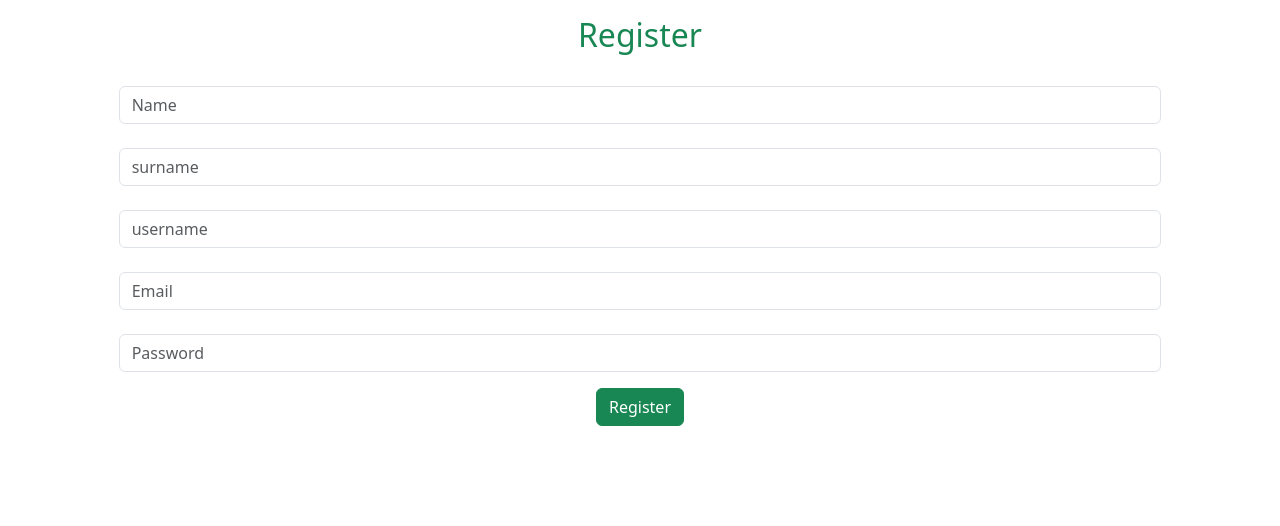
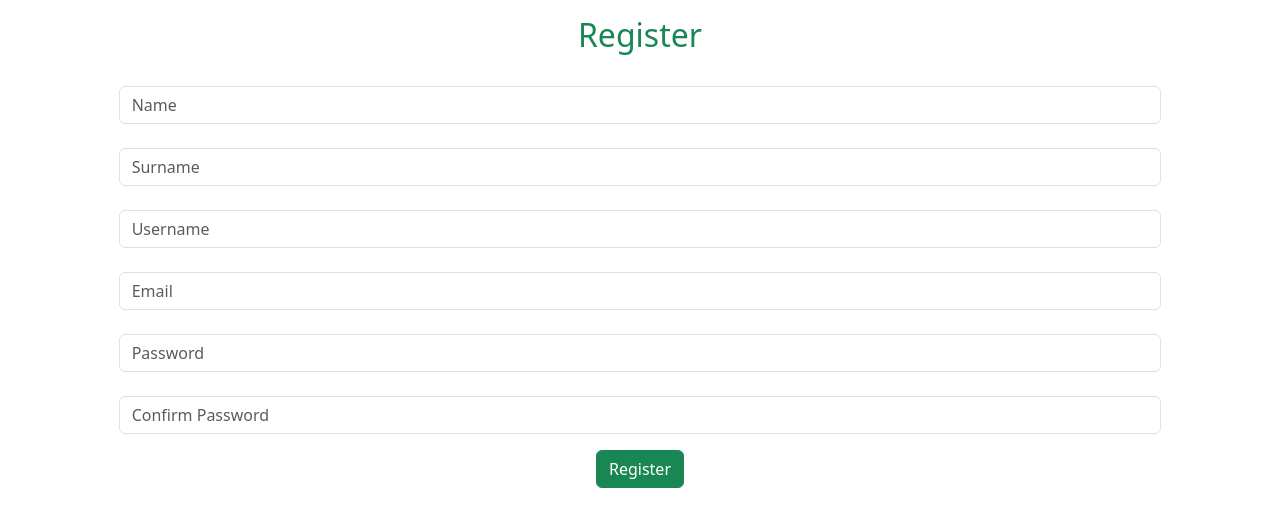
Before and after one commit to GabrieBu/adv_web_lab, a React (Vite) app in the folder weblab/: page /register in a window 1280 px wide. Shown: the top 526 px of the page. Built offline with nearby package versions, Linux system fonts and the light colour scheme; what ldrs would draw is missing.

Commit message:
register and update done

```diff
--- a/weblab/src/hooks/useLogin.js
+++ b/weblab/src/hooks/useLogin.js
@@ -8,7 +8,7 @@ export function useLogin() {
   const { mutate: login, isLoading } = useMutation({
     mutationFn: (auth) => loginApi(auth),
     onSuccess: () => {
-      navigate("/profile");
+      navigate("/home");
     },
   });
 
--- a/weblab/src/pages/Login.jsx
+++ b/weblab/src/pages/Login.jsx
@@ -17,9 +17,12 @@ function Login() {
   }
 
   function onResetPassword(obj) {
-    if (!obj.email) return;
+    if (!obj.email) {
+      alert("Email is required");
+      return;
+    }
     resetPassword(obj.email);
-    alert("email sent");
+    alert("Email sent");
   }
   return (
     <div className="container-fluid text-center">
@@ -61,7 +64,7 @@ function Login() {
           </form>
           <p></p>
           <div
-            className="container rounded bg-light p-4"
+            className="container rounded-lg bg-light p-4"
             style={{ marginTop: "5vh" }}
           >
             <Link
@@ -74,21 +77,17 @@ function Login() {
           </div>
           <p></p>
           <div className="container rounded bg-light p-4">
-            <button
+            <a
               onClick={() => setDisplay((i) => !i)}
               className="text-dark"
               style={{
-                textDecoration: "none",
-                backgroundColor: "#007bff",
-                color: "white",
                 padding: "10px 20px",
-                borderRadius: "5px",
                 border: "none",
                 marginBottom: "20px",
               }}
             >
               Reset password
-            </button>
+            </a>
 
             {display ? (
               <form onSubmit={handleSubmit_r(onResetPassword)}>
--- a/weblab/src/pages/Register.jsx
+++ b/weblab/src/pages/Register.jsx
@@ -7,9 +7,13 @@ function Register() {
   const { register_api, isLoading } = useRegister();
 
   function onSubmit(auth) {
-    if (!auth.email || !auth.password) return;
+    if (auth.password !== auth.password_two) {
+      alert("The passwords do not match. Please try again.");
+      return;
+    }
     register_api(auth); //create record in OAuth supabase and corresponding record in user table (same user id)
   }
+
   return (
     <div className="container-fluid text-center">
       <div className="row justify-content-center">
@@ -38,7 +42,7 @@ function Register() {
                 type="text"
                 className="form-control"
                 aria-describedby="surnameHelp"
-                placeholder="surname"
+                placeholder="Surname"
                 {...register("surname", {
                   required: "This field is required",
                 })}
@@ -52,7 +56,7 @@ function Register() {
                 type="text"
                 className="form-control"
                 aria-describedby="usernameHelp"
-                placeholder="username"
+                placeholder="Username"
                 {...register("username", {
                   required: "This field is required",
                 })}
@@ -85,6 +89,18 @@ function Register() {
                 })}
               />
             </div>
+            <div className="form-group">
+              <label htmlFor="password_two"></label>
+              <input
+                id="password_two"
+                type="password"
+                className="form-control"
+                placeholder="Confirm Password"
+                {...register("password_two", {
+                  required: "This field is required",
+                })}
+              />
+            </div>
             <p></p>
             <button type="register" className="btn btn-success">
               {!isLoading ? "Register" : <Loader />}
--- a/weblab/src/pages/UpdatePassword.jsx
+++ b/weblab/src/pages/UpdatePassword.jsx
@@ -7,7 +7,10 @@ function UpdatePassword() {
   const { update, isLoading } = useUpdate();
 
   function onSubmit(obj) {
-    const { password, confirmPassword } = obj;
+    const { password, confirmPassword, email } = obj;
+    if (!password || !confirmPassword || !email) {
+      alert("Some fields are missing! Pleasy try again");
+    }
     if (password === confirmPassword) {
       update(obj);
       alert("Password updated successfully");
```
